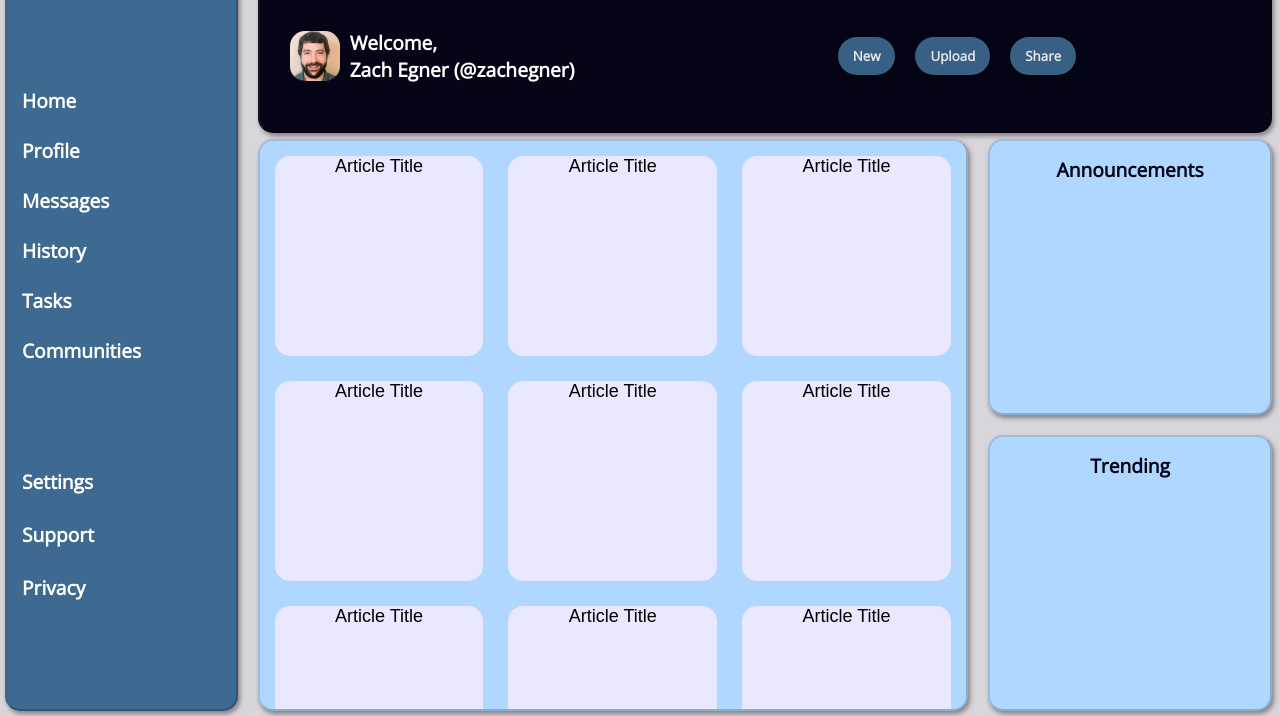
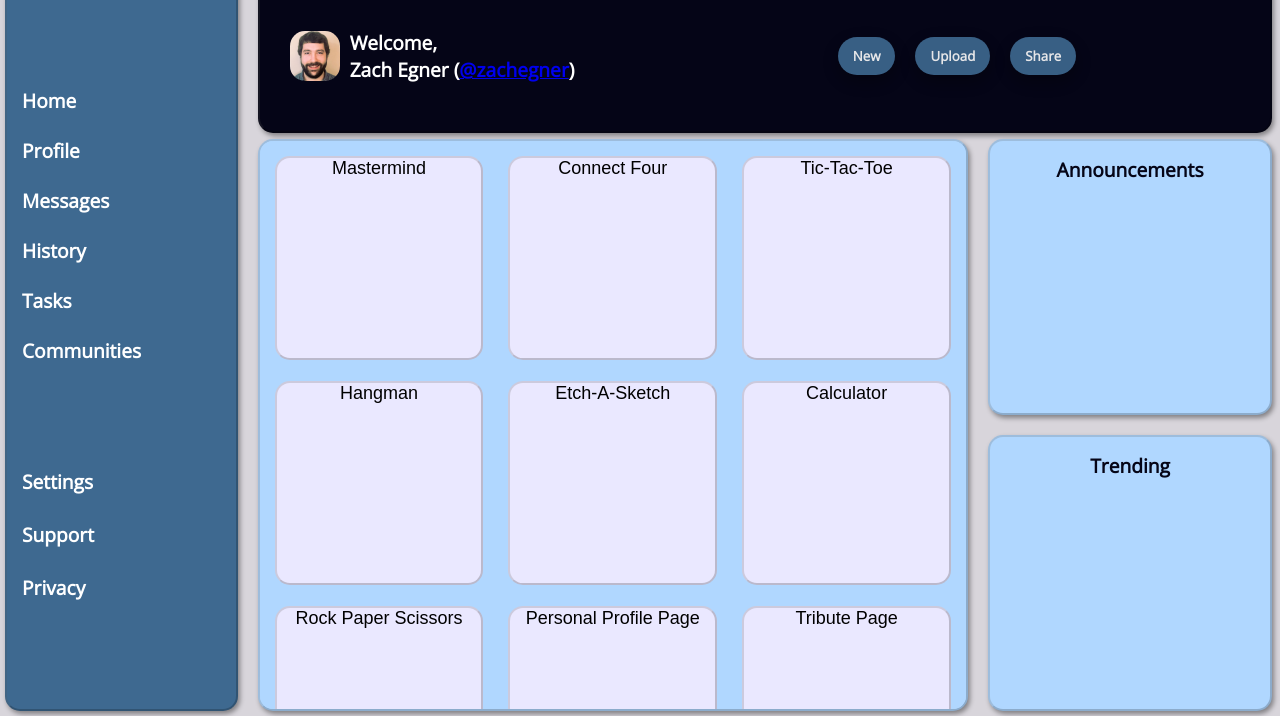
Before and after one commit to zachegner/profile-dashboard, a plain HTML site: page index.html in a window 1280 px wide. Shown: the part 86-802 px from the top of the page. Drawn offline with nearby package versions, Linux system fonts and the light colour scheme.

Commit message:
adds styling and heading to articles section

```diff
--- a/index.html
+++ b/index.html
@@ -66,7 +66,7 @@
                 <div class="profile-pic"></div>
                 <div>
                     <p>Welcome,</p>
-                    <p>Zach Egner (@zachegner)</p>
+                    <p>Zach Egner (<a href="https://github.com/zachegner">@zachegner</a>)</p>
                 </div>
             </div>
             <div class="post-buttons">
@@ -77,70 +77,100 @@
         </div>
 
         <div class="article">
+            <a href="https://github.com/zachegner/Mastermind">
                 <div class="card">
-                <p class="title">Article Title</p>
+                    <p class="title">Mastermind</p>
                     <div></div>
                 </div>
+            </a>
+            <a href="https://github.com/zachegner/connect_four">
                 <div class="card">
-                <p class="title">Article Title</p>
+                    <p class="title">Connect Four</p>
                     <div></div>
                 </div>
+            </a>
+            <a href="https://github.com/zachegner/TicTacToe">
                 <div class="card">
-                <p class="title">Article Title</p>
+                    <p class="title">Tic-Tac-Toe</p>
                     <div></div>
                 </div>
+            </a>
+            <a href="https://github.com/zachegner/hangman">
                 <div class="card">
-                <p class="title">Article Title</p>
+                    <p class="title">Hangman</p>
                     <div></div>
                 </div>
+            </a>
+            <a href="https://github.com/zachegner/EtchASketch">
                 <div class="card">
-                <p class="title">Article Title</p>
+                    <p class="title">Etch-A-Sketch</p>
                     <div></div>
                 </div>
+            </a>
+            <a href="https://github.com/zachegner/Calculator">
                 <div class="card">
-                <p class="title">Article Title</p>
+                    <p class="title">Calculator</p>
                     <div></div>
                 </div>
+            </a>
+            <a href="https://github.com/zachegner/RockPaperScissors">
                 <div class="card">
-                <p class="title">Article Title</p>
+                    <p class="title">Rock Paper Scissors</p>
                     <div></div>
                 </div>
+            </a>
+            <a href="https://github.com/zachegner/PersonalProfilePage">
                 <div class="card">
-                <p class="title">Article Title</p>
+                    <p class="title">Personal Profile Page</p>
                     <div></div>
                 </div>
+            </a>
+            <a href="https://github.com/zachegner/TributePage">
                 <div class="card">
-                <p class="title">Article Title</p>
+                    <p class="title">Tribute Page</p>
                     <div></div>
                 </div>
+            </a>
+            <a href="https://github.com/zachegner/SurveyPage">
                 <div class="card">
-                <p class="title">Article Title</p>
+                    <p class="title">Survey Page</p>
                     <div></div>
                 </div>
+            </a>
+            <a href="https://github.com/zachegner/knights_travails">
                 <div class="card">
-                <p class="title">Article Title</p>
+                    <p class="title">Knights Travails</p>
                     <div></div>
                 </div>
+            </a>
+            <a href="https://github.com/zachegner/TechnicalDocument">
                 <div class="card">
-                <p class="title">Article Title</p>
+                    <p class="title">Technical Document</p>
                     <div></div>
                 </div>
+            </a>
+            <a href="https://github.com/zachegner/google-homepage">
                 <div class="card">
-                <p class="title">Article Title</p>
+                    <p class="title">Google Homepage</p>
                     <div></div>
                 </div>
+            </a>
+            <a href="https://github.com/zachegner/LinkedList">
                 <div class="card">
-                <p class="title">Article Title</p>
+                    <p class="title">Linked List</p>
                     <div></div>
                 </div>
+            </a>
         </div>
 
         <div class="announcements">
             <p>Announcements</p>
+            <div></div>
         </div>
 
         <div class="trending">
             <p>Trending</p>
+            <div></div>
         </div>
     </div>
 </body>
--- a/style.css
+++ b/style.css
@@ -93,6 +93,7 @@ body {
     text-decoration: none;
     border: none;
     border-style: none;
+    outline: var(--blue) outset 2px;
 }
 
 #search-btn,
@@ -272,7 +273,20 @@ img {
     background-color: var(--offwhite);
     color: black;
     text-align: center;
+    border: 2px outset rgba(0, 0, 0, 0.2);
     border-radius: 15px;
+    height: 100%;
+    transition: .5s;
+}
+
+.article .card:hover {
+    transform: scale(1.05);
+    box-shadow: 0 12px 16px 0 rgba(0, 0, 0, 0.24), 0 17px 50px 0 rgba(0, 0, 0, 0.19);
+}
+
+.article a {
+    color: inherit;
+    text-decoration: none;
 
 }
 
@@ -337,21 +351,3 @@ img {
         width: 200px
     }
 }
-
-/*   @media only screen and (max-width: 960px) {
-    .header {
-      gap: 50px;
-    }
-  }
-
-  @media only screen and (max-width: 660px) {
-    .header {
-      gap: 25px;
-    }
-  }
-
-  @media only screen and (max-width: 520px) {
-    .header {
-      gap: 1px;
-    }
-  } */
```
Lines whose indentation alone changed are shown as unchanged.
